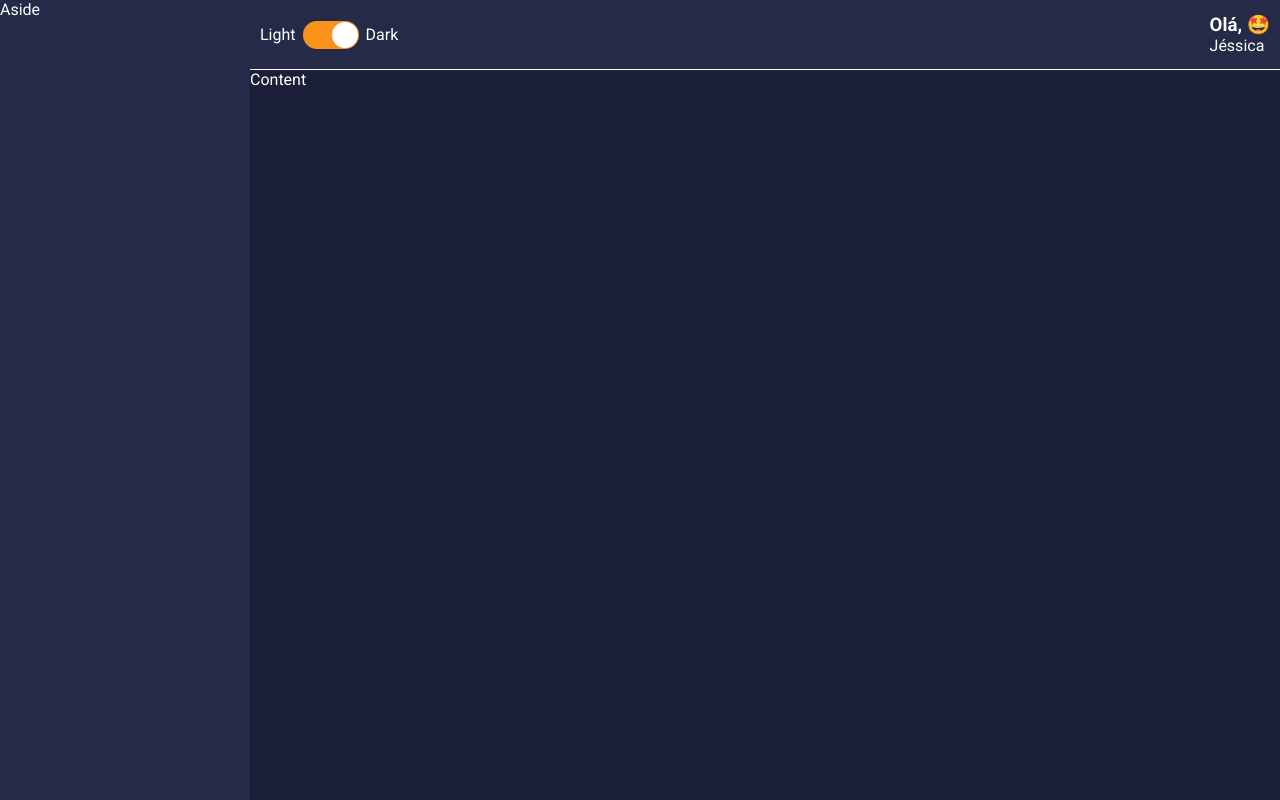
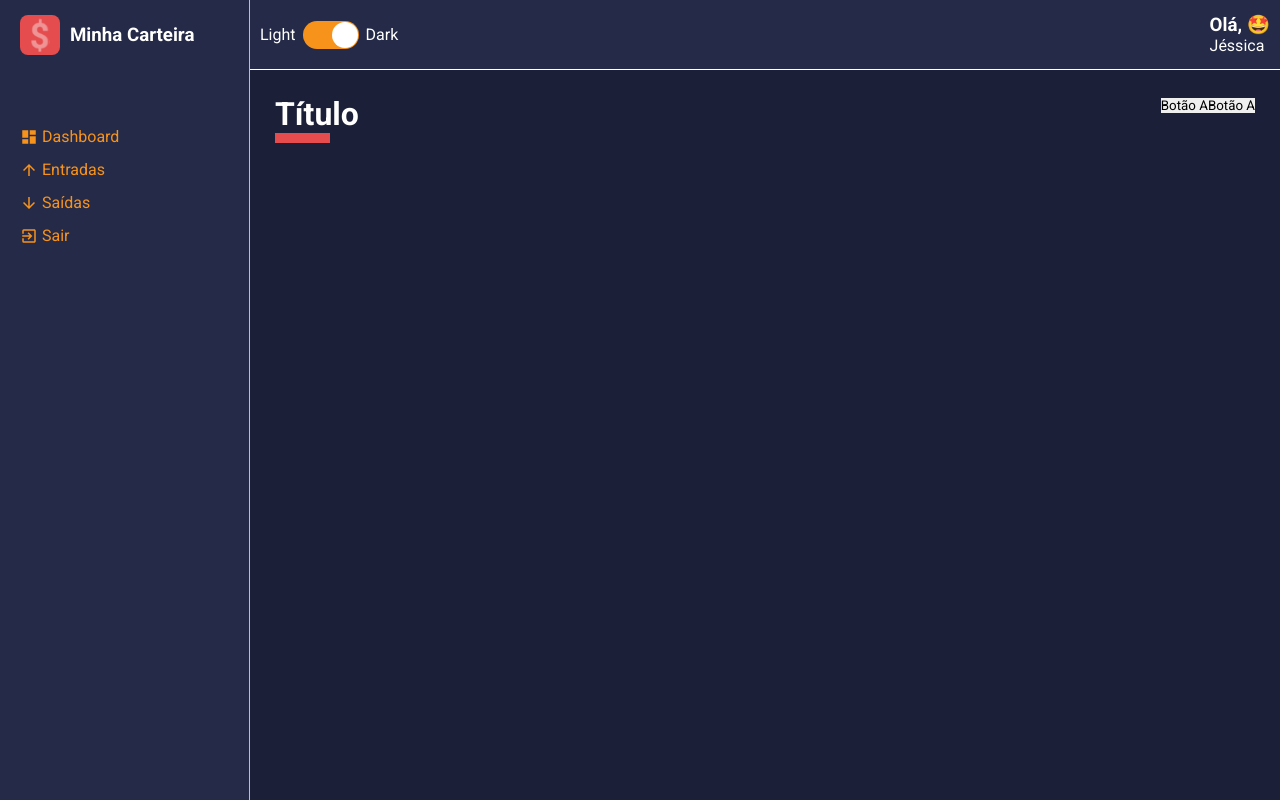
Before and after one commit to JessicaLopesDev/my-wallet-dashboard, a React (Vite) app: page /dashboard in a window 1280 px wide. Built offline with nearby package versions, Linux system fonts and the light colour scheme.

Commit message:
Cria menu lateral e content header

```diff
--- a/package.json
+++ b/package.json
@@ -20,6 +20,7 @@
     "prettier": "^2.8.4",
     "react": "^18.2.0",
     "react-dom": "^18.2.0",
+    "react-icons": "^4.7.1",
     "react-switch": "^7.0.0",
     "styled-components": "^5.3.6"
   },
--- a/src/App.tsx
+++ b/src/App.tsx
@@ -1,14 +1,19 @@
+import React from 'react'
+
 import { ThemeProvider } from 'styled-components'
 import GlobalStyles from './styles/GlobalStyles'
 
+import { Dashboard } from './pages/Dashboard'
 import { Layout } from './components/Layout'
 import dark from './styles/themes/dark'
 
-export const App = () => {
+export const App: React.FC = () => {
   return (
     <ThemeProvider theme={dark}>
       <GlobalStyles />
-      <Layout />
+      <Layout>
+        <Dashboard />
+      </Layout>
     </ThemeProvider>
   )
 }
--- a/src/components/Aside/index.tsx
+++ b/src/components/Aside/index.tsx
@@ -1,5 +1,42 @@
+import logo from '../../assets/logo.svg'
+
+import {
+  MdDashboard,
+  MdArrowDownward,
+  MdArrowUpward,
+  MdExitToApp,
+  MdClose,
+  MdMenu,
+} from 'react-icons/md'
+
 import * as S from './styles'
 
 export const Aside = () => {
-  return <S.Container>Aside</S.Container>
+  return (
+    <S.Container>
+      <S.Header>
+        <S.LogoImg src={logo} alt="Logo Minha Carteira" />
+        <S.Title>Minha Carteira</S.Title>
+      </S.Header>
+
+      <S.MenuContainer>
+        <S.MenuItemLink href="#">
+          <MdDashboard />
+          Dashboard
+        </S.MenuItemLink>
+        <S.MenuItemLink href="#">
+          <MdArrowUpward />
+          Entradas
+        </S.MenuItemLink>
+        <S.MenuItemLink href="#">
+          <MdArrowDownward />
+          Saídas
+        </S.MenuItemLink>
+        <S.MenuItemLink href="#">
+          <MdExitToApp />
+          Sair
+        </S.MenuItemLink>
+      </S.MenuContainer>
+    </S.Container>
+  )
 }
--- a/src/components/Aside/styles.ts
+++ b/src/components/Aside/styles.ts
@@ -3,5 +3,47 @@ import styled from 'styled-components'
 export const Container = styled.div`
   grid-area: AS;
   background-color: ${({ theme }) => theme.colors.secondary};
+  padding-left: 20px;
+
+  border-right: 1px solid ${({ theme }) => theme.colors.gray};
+`
+export const Header = styled.div`
+  display: flex;
+  align-items: center;
+
+  height: 70px;
+`
+
+export const LogoImg = styled.img`
+  width: 40px;
+  height: 40px;
+`
+export const Title = styled.h3`
+  margin-left: 10px;
   color: ${({ theme }) => theme.colors.white};
 `
+export const MenuContainer = styled.nav`
+  display: flex;
+  flex-direction: column;
+
+  margin-top: 50px;
+`
+export const MenuItemLink = styled.a`
+  text-decoration: none;
+  color: ${({ theme }) => theme.colors.info};
+
+  display: flex;
+  align-items: center;
+  margin: 7px 0;
+
+  transition: opacity 0.3s;
+
+  &:hover {
+    opacity: 0.7;
+  }
+
+  > svg {
+    font-size: 18px;
+    margin-right: 4px;
+  }
+`
--- a/src/components/Content/index.tsx
+++ b/src/components/Content/index.tsx
@@ -1,5 +1,10 @@
+import React from 'react'
 import * as S from './styles'
 
-export const Content = () => {
-  return <S.Container>Content</S.Container>
+interface ChildrenProps {
+  children: React.ReactNode
 }
+
+export const Content: React.FC<ChildrenProps> = ({ children }) => {
+  return <S.Container>{children}</S.Container>
+}
--- a/src/components/Content/styles.ts
+++ b/src/components/Content/styles.ts
@@ -4,4 +4,6 @@ export const Container = styled.div`
   grid-area: CT;
   background-color: ${({ theme }) => theme.colors.primary};
   color: ${({ theme }) => theme.colors.white};
+
+  padding: 25px;
 `
--- /dev/null
+++ b/src/components/ContentHeader/index.tsx
@@ -0,0 +1,15 @@
+import * as S from './styles'
+
+export const ContentHeader = () => {
+  return (
+    <S.Container>
+      <S.TitleContainer>
+        <h1>Título</h1>
+      </S.TitleContainer>
+      <S.Controllers>
+        <button>Botão A</button>
+        <button>Botão A</button>
+      </S.Controllers>
+    </S.Container>
+  )
+}
--- /dev/null
+++ b/src/components/ContentHeader/styles.ts
@@ -0,0 +1,22 @@
+import styled from 'styled-components'
+
+export const Container = styled.div`
+  width: 100%;
+  margin-bottom: 25px;
+
+  display: flex;
+  justify-content: space-between;
+`
+
+export const TitleContainer = styled.div`
+  > h1 {
+    color: ${({ theme }) => theme.colors.white};
+    &::after {
+      content: '';
+      display: block;
+      width: 55px;
+      border-bottom: 10px solid ${({ theme }) => theme.colors.warning};
+    }
+  }
+`
+export const Controllers = styled.div``
--- a/src/components/Layout/index.tsx
+++ b/src/components/Layout/index.tsx
@@ -1,14 +1,20 @@
+import React from 'react'
+
 import { Aside } from '../Aside'
 import { Content } from '../Content'
 import { MainHeader } from '../MainHeader'
 import * as S from './styles'
 
-export const Layout = () => {
+interface ChildrenProps {
+  children: React.ReactNode
+}
+
+export const Layout: React.FC<ChildrenProps> = ({ children }) => {
   return (
     <S.Container>
       <MainHeader />
       <Aside />
-      <Content />
+      <Content>{children}</Content>
     </S.Container>
   )
 }
--- a/src/pages/Dashboard/index.tsx
+++ b/src/pages/Dashboard/index.tsx
@@ -1,3 +1,10 @@
+import { ContentHeader } from '../../components/ContentHeader'
+import * as S from './styles'
+
 export const Dashboard = () => {
-  return <h1>Dashboard</h1>
+  return (
+    <S.Container>
+      <ContentHeader />
+    </S.Container>
+  )
 }
--- /dev/null
+++ b/src/pages/Dashboard/styles.ts
@@ -0,0 +1,7 @@
+import styled from 'styled-components'
+
+export const Container = styled.div`
+  display: flex;
+  align-items: center;
+  justify-content: space-between;
+`
```
Also changed, not shown: 1 other file (tests, documents, lock files or other folders).
